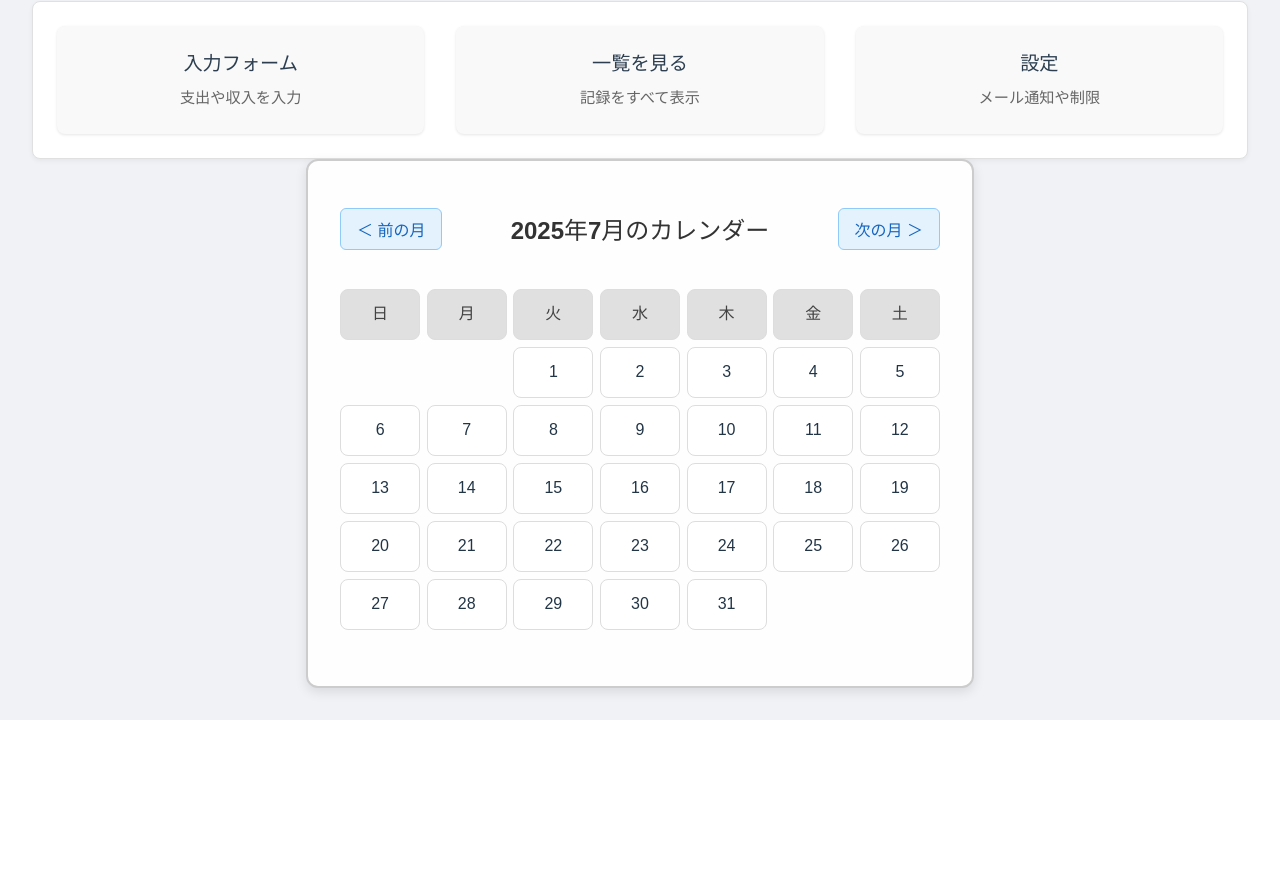
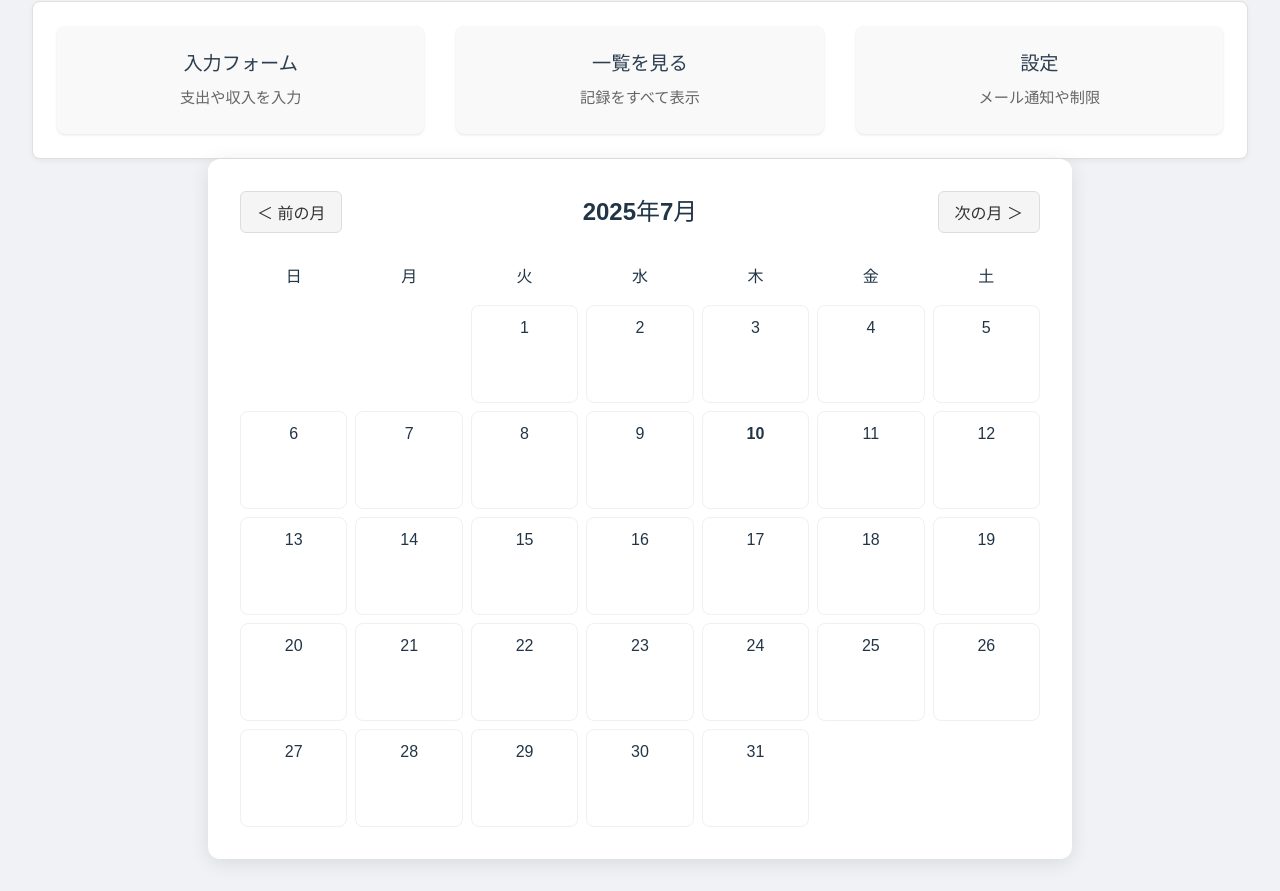
Before and after one commit to noctali168/Vue-kakeiboD, a Vue app: page / in a window 1280 px wide. Shown: the part 996-1887 px from the top of the page. Before the commit the page ends 1716 px from the top, so only its background shows below. Built offline with nearby package versions, Linux system fonts and the light colour scheme.

Commit message:
カレンダーのカテゴリーごとに色を変えて表示

```diff
--- a/src/components/Calender.vue
+++ b/src/components/Calender.vue
@@ -3,7 +3,7 @@
   <div class="calendar">
     <div class="nav">
       <button @click="prevMonth">＜ 前の月</button>
-      <h2>{{ currentYear }}年{{ currentMonth }}月のカレンダー</h2>
+      <h2>{{ currentYear }}年{{ currentMonth }}月</h2>
       <button @click="nextMonth">次の月 ＞</button>
     </div>
     <div class="grid">
@@ -13,171 +13,210 @@
         v-for="day in daysInMonth"
         :key="day"
         class="day"
-        :class="{ hasData: hasEntry(day) }"
+        :class="{
+          'is-today': isToday(day),
+          'has-record': getCategoriesForDay(day).length > 0
+        }"
         @click="showDetails(day)"
       >
-        {{ day }}
-        <span v-if="hasEntry(day)">⭐</span>
+        <span class="day-number">
+          {{ day }}
+        </span>
+        <div class="bars-container">
+          <span
+            v-for="cat in getCategoriesForDay(day)"
+            :key="cat.name"
+            class="category-bar"
+            :style="{ backgroundColor: cat.color }"
+          ></span>
+        </div>
       </div>
     </div>
 
-    <div v-if="selectedDay">
+    <div v-if="selectedDay" class="details-section">
       <h3>{{ currentYear }}年{{ currentMonth }}月{{ selectedDay }}日の記録</h3>
-      <ul>
-        <li v-for="r in dayRecords" :key="r.id">
-          {{ r.type }}：{{ r.name }}（{{ r.category }}） - {{ r.amount }}円
+      <ul class="details-list">
+        <li v-for="r in dayRecords" :key="r.id" class="detail-item">
+          <span class="category-dot" :style="{ backgroundColor: getCategoryColor(r.category, r.type) }"></span>
+          <span class="detail-name">[{{ r.category }}] {{ r.name }}</span>
+          <span class="detail-amount" :class="r.type === '収入' ? 'income' : 'expense'">
+            {{ r.amount.toLocaleString() }}円
+          </span>
         </li>
-        <li v-if="dayRecords.length === 0">記録なし</li>
+        <li v-if="dayRecords.length === 0" class="no-record">記録はありません</li>
       </ul>
     </div>
   </div>
 </template>
 
+<script setup>
+import { ref, computed, watch, onMounted } from 'vue';
+import BackHomeLink from '../components/BackHome.vue';
 
-<script setup>
-import {ref, computed, watch, onMounted} from 'vue'
-import BackHomeLink from '../components/BackHome.vue'
+const now = new Date();
+const currentYear = ref(now.getFullYear());
+const currentMonth = ref(now.getMonth() + 1);
 
-const now = new Date()
-const currentYear = ref(now.getFullYear())
-const currentMonth = ref(now.getMonth() + 1) //1～12
-
-const weekDays = ['日', '月', '火', '水', '木', '金', '土']
-const records = ref([])
-const selectedDay = ref(null)
-
-const daysInMonth = ref(0)
-const blankDays = ref([])
+const weekDays = ['日', '月', '火', '水', '木', '金', '土'];
+const records = ref([]);
+const categories = ref({ 支出: [], 収入: [] });
+const selectedDay = ref(null);
+const daysInMonth = ref(0);
+const blankDays = ref([]);
 
 const updateCalendar = () => {
-  const year = currentYear.value
-  const month = currentMonth.value
-  daysInMonth.value = new Date(year, month, 0).getDate()
-  const firstDay = new Date(year, month - 1, 1).getDay()
-  blankDays.value = Array(firstDay).fill(null)
-}
+  const year = currentYear.value;
+  const month = currentMonth.value;
+  daysInMonth.value = new Date(year, month, 0).getDate();
+  const firstDay = new Date(year, month - 1, 1).getDay();
+  blankDays.value = Array(firstDay).fill(null);
+};
 
 const prevMonth = () => {
-  if (currentMonth.value === 1) {
-    currentMonth.value = 12
-    currentYear.value -= 1
-  } else {
-    currentMonth.value -= 1
-  }
-  selectedDay.value = null
-}
+  if (currentMonth.value === 1) { currentMonth.value = 12; currentYear.value -= 1; }
+  else { currentMonth.value -= 1; }
+  selectedDay.value = null;
+};
 
 const nextMonth = () => {
-  if (currentMonth.value === 12) {
-    currentMonth.value = 1
-    currentYear.value += 1
-  } else {
-    currentMonth.value += 1
-  }
-  selectedDay.value = null
-}
+  if (currentMonth.value === 12) { currentMonth.value = 1; currentYear.value += 1; }
+  else { currentMonth.value += 1; }
+  selectedDay.value = null;
+};
 
-watch([currentYear, currentMonth], updateCalendar)
+watch([currentYear, currentMonth], updateCalendar);
 
 onMounted(() => {
-  records.value = JSON.parse(localStorage.getItem('kakeibo-records') || '[]')
-  updateCalendar()
-})
+  records.value = JSON.parse(localStorage.getItem('kakeibo-records') || '[]');
+  const catData = localStorage.getItem('kakeibo-categories');
+  if (catData) {
+    categories.value = JSON.parse(catData);
+  }
+  updateCalendar();
+});
 
-const hasEntry = (day) => {
-  const d = `${currentYear.value}-${String(currentMonth.value).padStart(2, '0')}-${String(day).padStart(2, '0')}`;
-  return records.value.some(r => r.date === d)
-}
+const getJSTDate = () => new Date(Date.now() + ((new Date().getTimezoneOffset() + (9 * 60)) * 60 * 1000));
+
+const isToday = (day) => {
+  const today = getJSTDate();
+  return currentYear.value === today.getFullYear() &&
+         currentMonth.value === today.getMonth() + 1 &&
+         day === today.getDate();
+};
+
+const getCategoryColor = (categoryName, type) => {
+  const categoryType = type || '支出';
+  const category = categories.value[categoryType]?.find(c => c.name === categoryName);
+  return category ? category.color : '#cccccc';
+};
+
+const getCategoriesForDay = (day) => {
+  const dateStr = `${currentYear.value}-${String(currentMonth.value).padStart(2, '0')}-${String(day).padStart(2, '0')}`;
+  const dayRecords = records.value.filter(r => r.date === dateStr);
+  if (!dayRecords.length) return [];
+  const uniqueCategoryNames = [...new Set(dayRecords.map(r => r.category))];
+  return uniqueCategoryNames.map(name => {
+    const record = dayRecords.find(r => r.category === name);
+    return { name: name, color: getCategoryColor(name, record.type) };
+  }).slice(0, 4); // 表示するバーは最大4つまでに制限
+};
 
 const showDetails = (day) => {
-  selectedDay.value = day
-}
+  selectedDay.value = day;
+};
 
 const dayRecords = computed(() => {
-  if (!selectedDay.value) return []
+  if (!selectedDay.value) return [];
   const d = `${currentYear.value}-${String(currentMonth.value).padStart(2, '0')}-${String(selectedDay.value).padStart(2, '0')}`;
-  return records.value.filter(r => r.date === d)
-})
+  return records.value.filter(r => r.date === d);
+});
 </script>
 
 <style scoped>
 .calendar {
-  padding: 2rem;
-  max-width: 600px;
-  margin: 0 auto;
-  background-color: #fefefe;
-  border: 2px solid #ccc;
-  border-radius: 12px;
-  box-shadow: 0 4px 12px rgba(0,0,0,0.1);
+  padding: 2rem; max-width: 800px; margin: 0 auto;
+  background-color: #fff; border-radius: 12px; box-shadow: 0 4px 20px rgba(0,0,0,0.1);
 }
-
 .nav {
-  display: flex;
-  justify-content: space-between;
-  align-items: center;
-  margin-bottom: 1.5rem;
+  display: flex; justify-content: space-between; align-items: center; margin-bottom: 1.5rem;
 }
-
 .nav button {
-  padding: 0.5rem 1rem;
-  background-color: #e3f2fd;
-  border: 1px solid #90caf9;
-  color: #1565c0;
-  border-radius: 6px;
-  cursor: pointer;
-  transition: 0.3s;
+  padding: 0.5rem 1rem; background-color: #f5f5f5;
+  border: 1px solid #ddd; color: #333;
+  border-radius: 6px; cursor: pointer; transition: 0.3s;
 }
-.nav button:hover {
-  background-color: #bbdefb;
+.nav button:hover { background-color: #e0e0e0; }
+.grid {
+  display: grid; grid-template-columns: repeat(7, 1fr); gap: 0.5rem;
 }
-
-.grid {
-  display: grid;
-  grid-template-columns: repeat(7, 1fr);
-  gap: 0.4rem;
-  margin-bottom: 1.5rem;
-}
-
 .day {
-  background-color: #ffffff;
-  border: 1px solid #ddd;
-  border-radius: 8px;
-  text-align: center;
-  padding: 0.8rem 0;
-  cursor: pointer;
-  position: relative;
-  transition: 0.2s;
+  border-radius: 8px; text-align: center; padding: 0.5rem 0.2rem;
+  cursor: pointer; position: relative; transition: background-color 0.2s;
+  display: flex; flex-direction: column; justify-content: space-between; min-height: 80px;
+  background-color: #fff; border: 1px solid #f0f0f0;
 }
 .day:hover {
-  background-color: #f1f8e9;
+  background-color: #f5f5f5;
 }
 .day.header {
-  font-weight: bold;
-  background-color: #e0e0e0;
-  color: #424242;
-}
-.day.hasData {
-  background-color: #e1f5fe;
-  border-color: #29b6f6;
+  font-weight: bold; background-color: transparent; border: none; min-height: auto;
 }
 .day.empty {
-  border: none;
-  background: transparent;
-  cursor: default;
+  border: none; background: transparent; cursor: default;
 }
-
+.day.has-record {
+  background-color: #eeeeee; /* マス目自体を鼠色にする */
+}
+.day.has-record:hover {
+  background-color: #e0e0e0;
+}
 h2 {
-  text-align: center;
+  text-align: center; margin: 0 1rem; font-size: 1.5rem;
+}
+h3 {
   margin-bottom: 1rem;
-  color: #333;
 }
-
-h3 {
-  color: #333;
-  margin-bottom: 0.5rem;
+.day-number {
+  padding: 2px 0;
 }
-
-ul {
-  padding-left: 1.2rem;
+.day.is-today .day-number {
+  font-weight: bold; /* 今日の日付は太字にするだけ */
+}
+.bars-container {
+  display: flex; gap: 2px; height: 5px; margin: 0.3rem auto 0; padding: 0 4px;
+}
+.category-bar {
+  flex-grow: 1; border-radius: 2px;
+}
+.details-section {
+  margin-top: 2rem; border-top: 1px solid #eee; padding-top: 1.5rem;
+}
+.details-list {
+  list-style: none; padding: 0;
+}
+.detail-item {
+  display: flex; align-items: center; padding: 0.5rem; border-radius: 6px;
+}
+.detail-item:nth-child(odd) {
+  background-color: #f9f9f9;
+}
+.category-dot {
+  width: 12px; height: 12px;
+  border-radius: 50%; margin-right: 0.8rem; flex-shrink: 0;
+}
+.detail-name {
+  flex-grow: 1;
+}
+.detail-amount {
+  font-weight: bold;
+}
+.detail-amount.income {
+  color: #198754;
+}
+.detail-amount.expense {
+  color: #dc3545;
+}
+.no-record {
+  color: #888;
 }
 </style>
```
